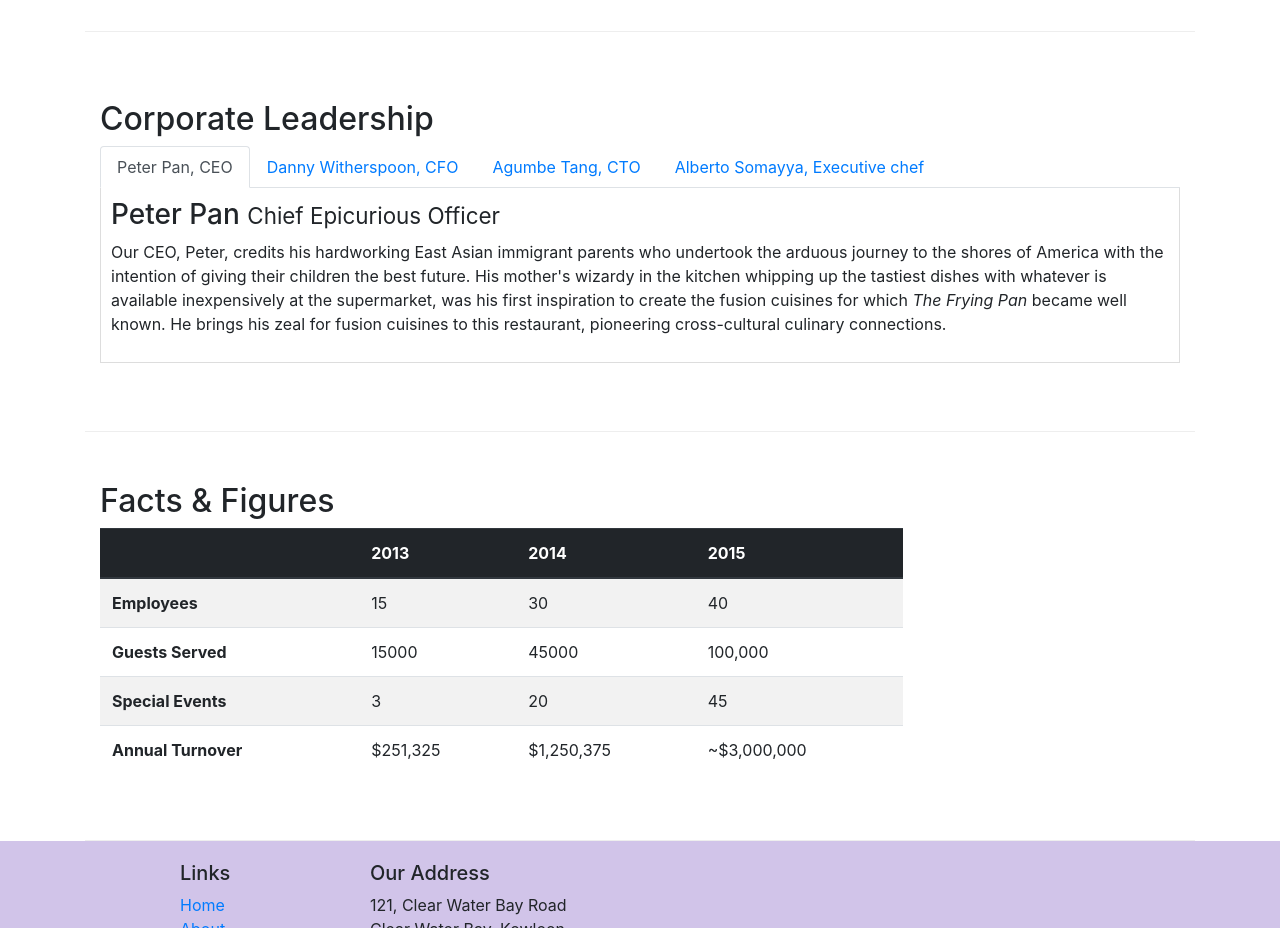
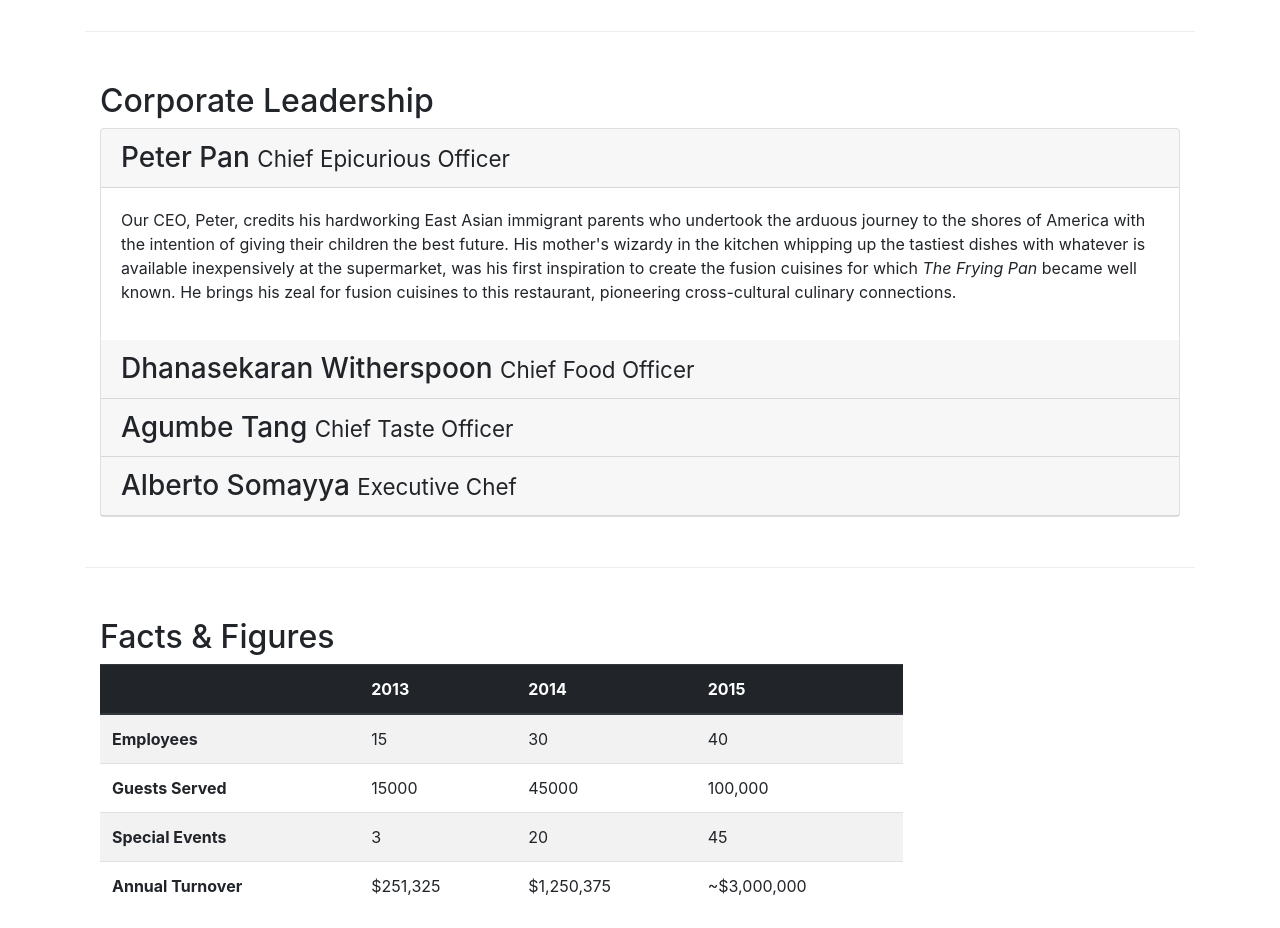
Before and after one commit to aparnah92/Bootstrap-test, a website: page aboutus.html in a window 1280 px wide. Shown: the part 940-1868 px from the top of the page. Drawn offline with nearby package versions, Linux system fonts and the light colour scheme.

Commit message:
accordions

```diff
--- a/aboutus.html
+++ b/aboutus.html
@@ -105,40 +105,57 @@
         <div class="row row-content align-items-center">
             <div class="col">
                 <h2>Corporate Leadership</h2>
-                <ul class="nav nav-tabs">
-                    <li class="nav-item">
-                        <a class="nav-link active" href="#peter" role="tab" data-toggle="tab">Peter Pan, CEO</a>
-                    </li>
-                    <li class="nav-item">
-                            <a class="nav-link" href="#danny" role="tab" data-toggle="tab">Danny Witherspoon, CFO</a>
-                    </li>
-                    <li class="nav-item">
-                            <a class="nav-link" href="#agumbe" role="tab" data-toggle="tab">Agumbe Tang, CTO</a>
-                    </li>
-                    <li class="nav-item">
-                            <a class="nav-link " href="#alberto" role="tab" data-toggle="tab">Alberto Somayya, Executive chef</a>
-                    </li>
 
-                </ul>
-                <div class="tab-content">
-                    <div role="tab-panel" class="tab-pane fade show active" id="peter">
-                            <h3>Peter Pan <small>Chief Epicurious Officer</small></h3>
+                <div id="accordion">
+                    <div class="card">
+                        <div class="card-header" role="tab" id="peterhead">
+                                <h3 class="mb-0">
+                                    <a data-toggle="collapse" data-target="#peter">
+                                            Peter Pan <small>Chief Epicurious Officer</small>
+                                    </a>
+                                </h3>
+                        </div>
+                            <div role="tab-panel" class="collapse show " id="peter" data-parent="#accordion">
+                                <div class="card-body">
                                         <p>Our CEO, Peter, credits his hardworking East Asian immigrant parents who undertook the arduous journey to the shores of America with the intention of giving their children the best future. His mother's wizardy in the kitchen whipping up the tastiest dishes with whatever is available inexpensively at the supermarket, was his first inspiration to create the fusion cuisines for which <em>The Frying Pan</em> became well known. He brings his zeal for fusion cuisines to this restaurant, pioneering cross-cultural culinary connections.</p>
                                 </div>
-
-                    <div role="tab-panel" class="tab-pane fade" id="danny">
-                            <h3>Dhanasekaran Witherspoon <small>Chief Food Officer</small></h3>
+                            </div>
+                            <div class="card-header" role="tab" id="dannyhead">
+                                    <h3 class="mb-0">
+                                        <a data-toggle="collapse" data-target="#danny">
+                                                Dhanasekaran Witherspoon <small>Chief Food Officer</small>
+                                        </a>
+                                    </h3>
+                            </div>
+                                <div role="tab-panel" class="collapse" id="danny" data-parent="#accordion">
+                                    <div class="card-body">
                                             <p>Our CFO, Danny, as he is affectionately referred to by his colleagues, comes from a long established family tradition in farming and produce. His experiences growing up on a farm in the Australian outback gave him great appreciation for varieties of food sources. As he puts it in his own words, <em>Everything that runs, wins, and everything that stays, pays!</em></p>
                                     </div>
-
-                    <div role="tab-panel" class="tab-pane fade" id="agumbe">
-                        <h3>Agumbe Tang <small>Chief Taste Officer</small></h3>
+                                </div>
+                                <div class="card-header" role="tab" id="agumbehead">
+                                        <h3 class="mb-0">
+                                            <a data-toggle="collapse" data-target="#agumbe">
+                                                    Agumbe Tang <small>Chief Taste Officer</small>
+                                            </a>
+                                        </h3>
+                                </div>
+                                    <div role="tab-panel" class="collapse" id="agumbe" data-parent="#accordion">
+                                        <div class="card-body">
                                                 <p>Blessed with the most discerning gustatory sense, Agumbe, our CTO, personally ensures that every dish that we serve meets his exacting tastes. Our chefs dread the tongue lashing that ensues if their dish does not meet his exacting standards. He lives by his motto, <em>You click only if you survive my lick.</em></p>
                                         </div>
-
-                    <div role="tab-panel" class="tab-pane fade" id="alberto">
-                        <h3>Alberto Somayya <small>Executive Chef</small></h3>
+                                    </div>
+                                    <div class="card-header" role="tab" id="albertohead">
+                                            <h3 class="mb-0">
+                                                <a data-toggle="collapse" data-target="#alberto">
+                                                        Alberto Somayya <small>Executive Chef</small>
+                                                </a>
+                                            </h3>
+                                    </div>
+                                        <div role="tab-panel" class="collapse" id="alberto" data-parent="#accordion">
+                                            <div class="card-body">
                                                     <p>Award winning three-star Michelin chef with wide International experience having worked closely with whos-who in the culinary world, he specializes in creating mouthwatering Indo-Italian fusion experiences. He says, <em>Put together the cuisines from the two craziest cultures, and you get a winning hit! Amma Mia!</em></p>
+                                            </div>
+                                        </div>
                     </div>
                 </div>
             </div>
```
Lines whose indentation alone changed are shown as unchanged.
